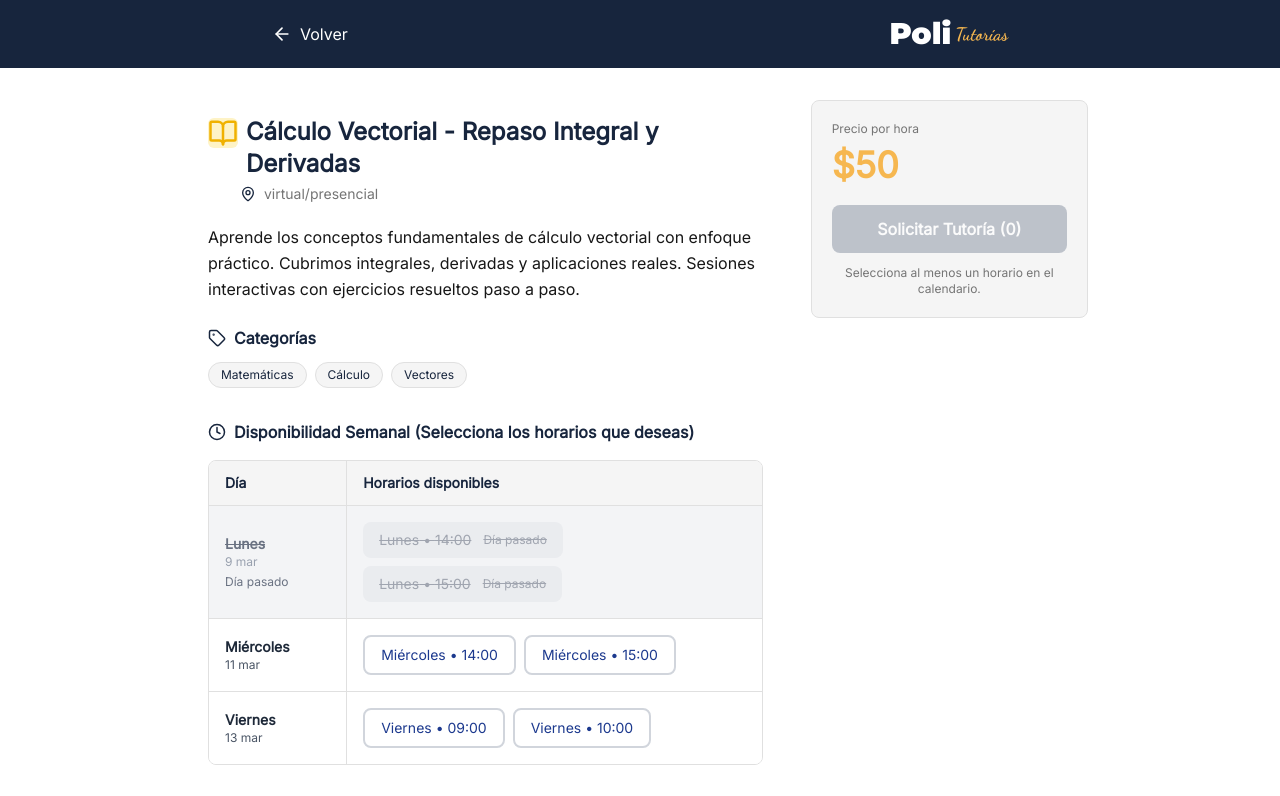
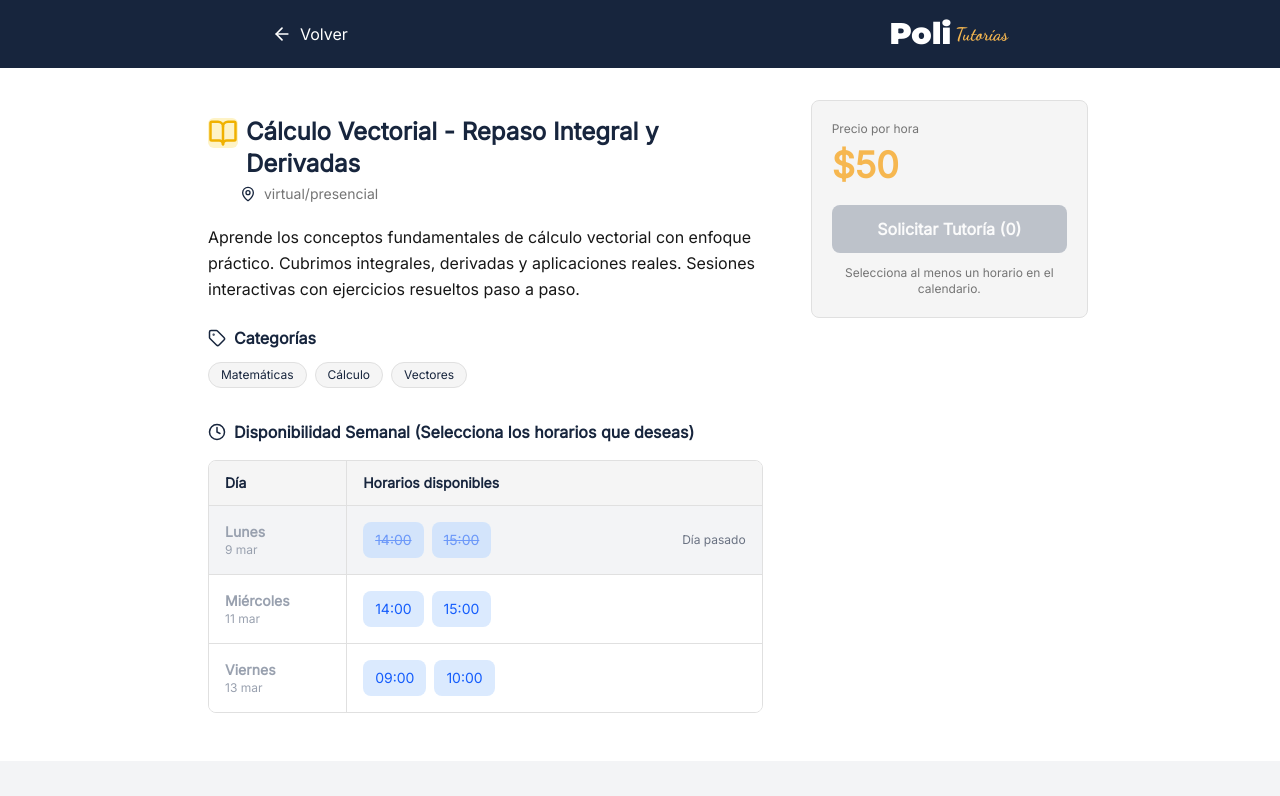
Before and after one commit to PoliTutorias/politutorias-frontend, a Next.js app: page /ofertas/1 in a window 1280 px wide. Shown: the top 796 px of the page. Built offline with nearby package versions, Linux system fonts and the light colour scheme.

Commit message:
fix(component): ajustar diseño de ChipHorario y tabla de disponibilidad según especificaciones

```diff
--- a/src/components/offers/ChipHorario/ChipHorario.tsx
+++ b/src/components/offers/ChipHorario/ChipHorario.tsx
@@ -32,18 +32,17 @@ export default function ChipHorario({
       onClick={handleClick}
       disabled={isDayPassed}
       className={clsx(
-        'px-4 py-2 rounded-lg font-medium transition-all duration-200 flex items-center gap-2',
+        'px-3 py-2 rounded-lg font-medium transition-all duration-200 flex items-center gap-2',
         isDayPassed
-          ? 'bg-gray-200 text-gray-500 line-through cursor-not-allowed opacity-60'
+          ? 'bg-blue-200 text-blue-600 line-through cursor-not-allowed opacity-60'
           : isSelected
-            ? 'bg-yellow-400 text-blue-900 shadow-md border-2 border-yellow-500'
-            : 'bg-white text-blue-900 border-2 border-gray-300 hover:border-yellow-400 hover:bg-yellow-50'
+            ? 'bg-yellow text-blue-900'
+            : 'bg-blue-100 text-blue-600 hover:bg-blue-200'
       )}
     >
       <span className="text-sm">
-        {horario.day} • {horario.time}
+        {horario.time}
       </span>
-      {isDayPassed && <span className="text-xs ml-1">Día pasado</span>}
       {removable && isSelected && (
         <button
           onClick={(e) => {
--- a/src/components/offers/OfferInfoSection/OfferInfoSection.tsx
+++ b/src/components/offers/OfferInfoSection/OfferInfoSection.tsx
@@ -203,21 +203,12 @@ export default function OfferInfoSection({
                   'col-span-1 px-4 py-4 border-r border-border flex flex-col justify-center',
                   isPassed ? 'bg-gray-100' : 'bg-white'
                 )}>
-                  <p className={clsx(
-                    'font-semibold text-sm',
-                    isPassed ? 'text-gray-500 line-through' : 'text-gray-800'
-                  )}>
+                  <p className="font-semibold text-sm text-gray-400">
                     {day}
                   </p>
-                  <p className={clsx(
-                    'text-xs',
-                    isPassed ? 'text-gray-400' : 'text-gray-600'
-                  )}>
+                  <p className="text-xs text-gray-400">
                     {dateStr}
                   </p>
-                  {isPassed && (
-                    <p className="text-xs text-gray-500 mt-1">Día pasado</p>
-                  )}
                 </div>
 
                 {/* Columna 2: Horarios */}
@@ -225,6 +216,7 @@ export default function OfferInfoSection({
                   'col-span-3 px-4 py-4 flex flex-wrap items-center gap-2',
                   isPassed ? 'bg-gray-100' : 'bg-white'
                 )}>
+                  <div className="flex flex-wrap items-center gap-2">
                     {times.map((time) => {
                       const horario: HorarioDisponibleDto = { day, time };
                       const isSelected = selectedHorarios.some(
@@ -242,6 +234,10 @@ export default function OfferInfoSection({
                       );
                     })}
                   </div>
+                  {isPassed && (
+                    <p className="text-xs text-gray-500 ml-auto">Día pasado</p>
+                  )}
+                </div>
               </div>
             );
           })}
```
Lines whose indentation alone changed are shown as unchanged.
